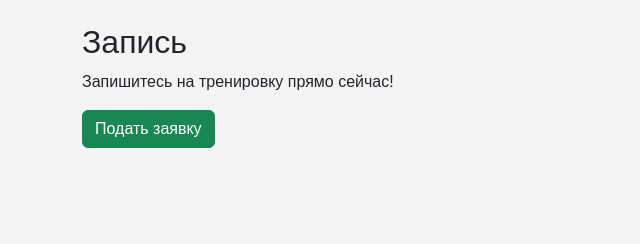
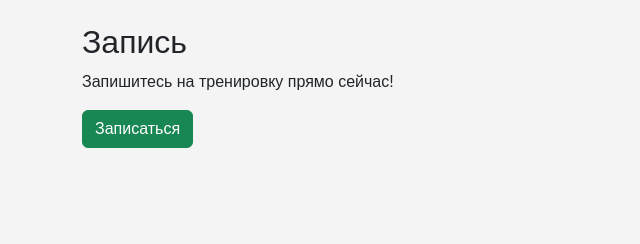
Before and after one commit to DashiD10/FITNESS_CLUB, a Django app: page / in a window 1280 px wide. Shown: the part 1098-1342 px from the top of the page, without its empty margins (0-640 px from the left). Run offline with Django 5.2, Linux system fonts and the light colour scheme.

Commit message:
исправление

```diff
--- a/core/templates/core/landing.html
+++ b/core/templates/core/landing.html
@@ -41,7 +41,7 @@
     <section id="booking" class="py-5">
         <h2>Запись</h2>
         <p>Запишитесь на тренировку прямо сейчас!</p>
-        <a href="{% url 'thanks' %}" class="btn btn-success">Подать заявку</a>
+        <a href="{% url 'thanks' %}" class="btn btn-success">Записаться</a>
     </section>
 </div>
 {% endblock %}
```
